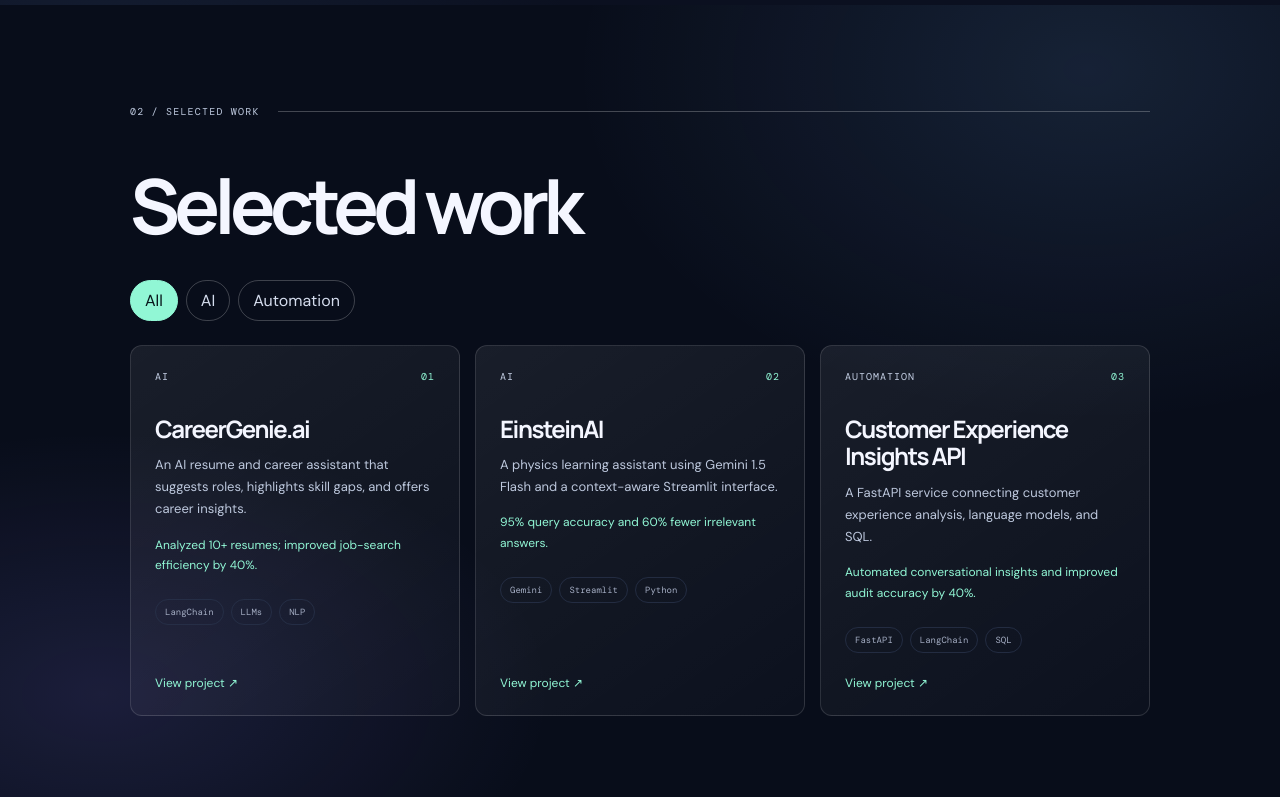
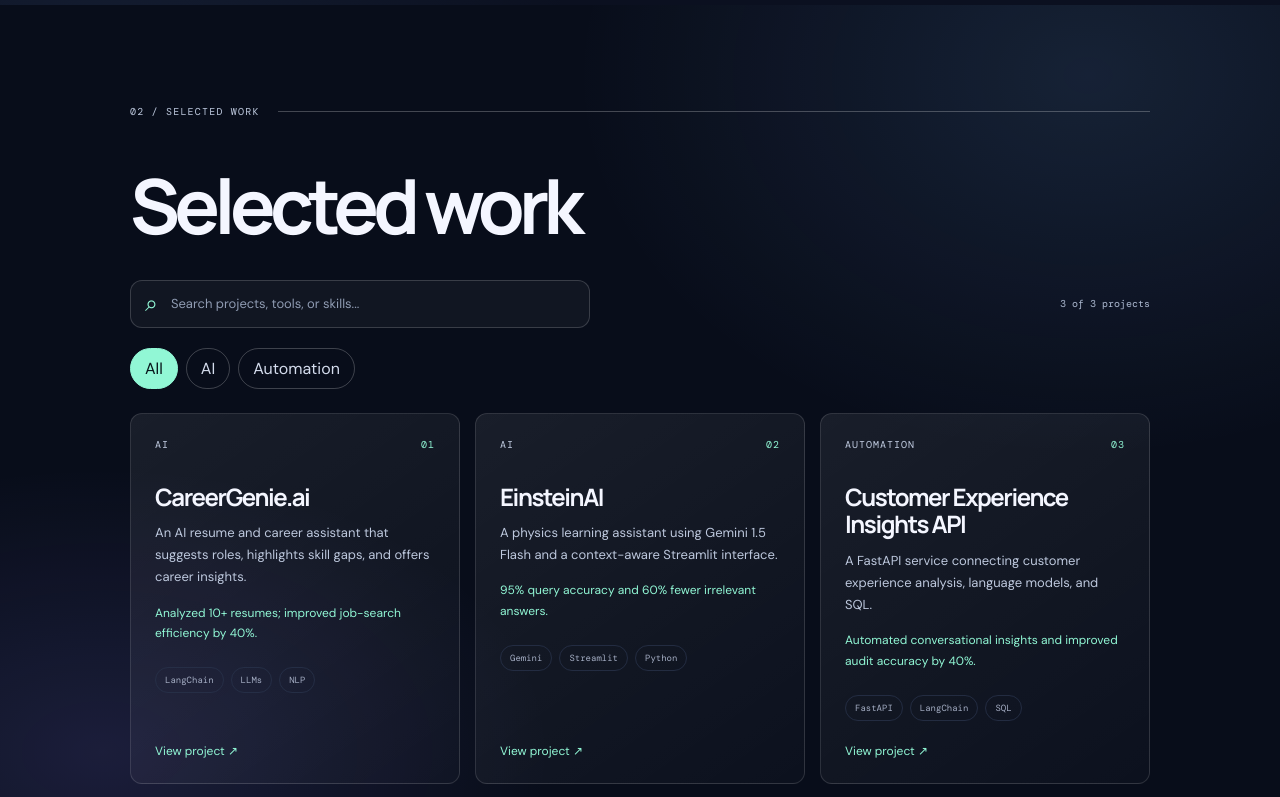
Before and after one commit to Srish0218/My_Portfolio, a React app in the folder frontend/: page / in a window 1280 px wide. Shown: the part 1447-2244 px from the top of the page. Built offline with nearby package versions, Linux system fonts and the light colour scheme; the HTML template or start-up script is replaced by a standard one.

Commit message:
commit to display

```diff
--- a/frontend/src/App.css
+++ b/frontend/src/App.css
@@ -1443,3 +1443,88 @@
     transform: none;
   }
 }
+
+.project-search-row {
+  display: flex;
+  align-items: center;
+  justify-content: space-between;
+  gap: 16px;
+  margin-bottom: 20px;
+}
+
+.project-search {
+  width: min(100%, 460px);
+  min-height: 48px;
+  padding: 0 14px;
+  display: flex;
+  align-items: center;
+  gap: 11px;
+  border: 1px solid rgb(255 255 255 / 17%);
+  border-radius: 12px;
+  color: var(--lime);
+  background: rgb(255 255 255 / 4%);
+  transition:
+    border-color 200ms ease,
+    box-shadow 200ms ease,
+    background 200ms ease;
+}
+
+.project-search:focus-within {
+  border-color: rgb(145 247 213 / 65%);
+  background: rgb(255 255 255 / 7%);
+  box-shadow: 0 0 0 4px rgb(145 247 213 / 8%);
+}
+
+.project-search > span {
+  font-size: 23px;
+  line-height: 1;
+}
+
+.project-search input {
+  width: 100%;
+  border: 0;
+  outline: 0;
+  color: #f4f6ff;
+  background: transparent;
+  font: 13px "DM Sans", sans-serif;
+}
+
+.project-search input::placeholder {
+  color: #8f9bb2;
+}
+
+.project-search button {
+  padding: 6px 8px;
+  border: 0;
+  color: var(--lime);
+  background: transparent;
+  font-size: 11px;
+  cursor: pointer;
+}
+
+.project-count {
+  color: #aebbd2;
+  font: 10px var(--mono);
+  white-space: nowrap;
+}
+
+.empty-projects {
+  grid-column: 1 / -1;
+  margin: 0;
+  padding: 35px 20px;
+  border: 1px dashed rgb(255 255 255 / 20%);
+  border-radius: 12px;
+  color: #bdc8dd;
+  text-align: center;
+}
+
+@media (max-width: 600px) {
+  .project-search-row {
+    align-items: flex-start;
+    flex-direction: column;
+  }
+
+  .project-search {
+    width: 100%;
+  }
+}
--- a/frontend/src/App.jsx
+++ b/frontend/src/App.jsx
@@ -1,23 +1,24 @@
 import { useEffect, useState } from "react";
 import "./App.css";
 
-const API_URL = "/portfolio.json";
+const DATA_URL = "/portfolio.json";
+
 function App() {
   const [profile, setProfile] = useState(null);
-  const [apiError, setApiError] = useState("");
+  const [loadError, setLoadError] = useState("");
   const [activeFilter, setActiveFilter] = useState("All");
+  const [projectSearch, setProjectSearch] = useState("");
   const [menuOpen, setMenuOpen] = useState(false);
-  const [lightTheme, setLightTheme] = useState(false);
   const [scrollProgress, setScrollProgress] = useState(0);
   const [showTopButton, setShowTopButton] = useState(false);
 
   useEffect(() => {
     let isMounted = true;
 
-    fetch(API_URL)
+    fetch(DATA_URL)
       .then((response) => {
         if (!response.ok) {
-          throw new Error("Portfolio request failed");
+          throw new Error("Could not load portfolio.json");
         }
         return response.json();
       })
@@ -26,8 +27,8 @@
       })
       .catch(() => {
         if (isMounted) {
-          setApiError(
-            "Could not load the portfolio. Check that the Python API is running.",
+          setLoadError(
+            "Could not load portfolio data. Check that frontend/public/portfolio.json exists and contains valid JSON.",
           );
         }
       });
@@ -97,24 +98,22 @@
     }
 
     document.addEventListener("click", showClickRipple);
-
     return () => document.removeEventListener("click", showClickRipple);
   }, []);
 
   useEffect(() => {
-    document.body.classList.toggle("light-theme", lightTheme);
+    function closeMenuOnEscape(event) {
+      if (event.key === "Escape") setMenuOpen(false);
+    }
 
-    return () => document.body.classList.remove("light-theme");
-  }, [lightTheme]);
+    document.addEventListener("keydown", closeMenuOnEscape);
+    return () => document.removeEventListener("keydown", closeMenuOnEscape);
+  }, []);
 
-  if (apiError) {
+  if (loadError) {
     return (
       <main className="app-message">
-        <p>{apiError}</p>
-        <p>
-          Start your backend, then refresh this page. The API address is{" "}
-          <code>{API_URL}</code>.
-        </p>
+        <p>{loadError}</p>
       </main>
     );
   }
@@ -144,21 +143,35 @@
     ...new Set(projects.map((project) => project.type).filter(Boolean)),
   ];
 
-  const visibleProjects =
-    activeFilter === "All"
-      ? projects
-      : projects.filter((project) => project.type === activeFilter);
+  const searchTerm = projectSearch.trim().toLowerCase();
+
+  const visibleProjects = projects.filter((project) => {
+    const matchesFilter =
+      activeFilter === "All" || project.type === activeFilter;
+
+    const searchableText = [
+      project.title,
+      project.type,
+      project.description,
+      project.result,
+      ...(project.tools || []),
+    ]
+      .filter(Boolean)
+      .join(" ")
+      .toLowerCase();
+
+    return matchesFilter && searchableText.includes(searchTerm);
+  });
 
   function closeMenu() {
     setMenuOpen(false);
   }
 
-function sectionTitle(key, fallback) {
+  function getSectionLabel(key, fallback) {
     const section = sections[key];
 
     if (typeof section === "string") return section;
 
-  // Your JSON labels look like "03 / EXPERIENCE".
     if (section?.label) {
       return section.label.split("/").slice(1).join("/").trim();
     }
@@ -166,8 +179,20 @@
     return fallback;
   }
 
+  function getEmailUrl(email) {
+    if (!email) return "";
+    return email.startsWith("mailto:") ? email : `mailto:${email}`;
+  }
+
+  const contactLinks =
+    ui.contact?.socialLinks || [
+      { key: "email", label: "Email" },
+      { key: "linkedin", label: "LinkedIn" },
+      { key: "github", label: "GitHub" },
+    ];
+
   return (
-    <div className={`site-shell${lightTheme ? " light-theme" : ""}`}>
+    <div className="site-shell">
       <div
         className="scroll-progress"
         style={{ transform: `scaleX(${scrollProgress / 100})` }}
@@ -204,15 +229,6 @@
           <a className="nav-contact" href="#contact" onClick={closeMenu}>
             {ui.navigationContact || "Contact"} <span aria-hidden="true">↗</span>
           </a>
-
-          <button
-            className="theme-toggle"
-            type="button"
-            onClick={() => setLightTheme((current) => !current)}
-            aria-label={lightTheme ? "Switch to dark theme" : "Switch to light theme"}
-          >
-            {lightTheme ? "☾" : "☼"}
-          </button>
         </nav>
       </header>
 
@@ -233,7 +249,7 @@
 
             <div className="hero-actions">
               <a className="button button-primary" href="#projects">
-                {ui.hero?.primaryButton || "Explore my work"} <span>↓</span>
+                {ui.hero?.projectsButton || "Explore my work"}
               </a>
 
               {links.resume && (
@@ -243,7 +259,7 @@
                   target="_blank"
                   rel="noreferrer"
                 >
-                  {ui.hero?.resumeButton || "View résumé"} <span>↗</span>
+                  {ui.hero?.resumeButton || "View Resume"}
                 </a>
               )}
             </div>
@@ -277,9 +293,10 @@
         <section className="content-section about-section" id="about">
           <SectionHeading
             number="01"
-            label={sectionTitle("about", "About")}
+            label={getSectionLabel("about", "About")}
             title="Curious about data. Focused on useful outcomes."
           />
+
           <div className="about-content reveal">
             <p>{profile.about}</p>
             <div className="about-links">
@@ -294,7 +311,7 @@
                 </a>
               )}
               {links.email && (
-                <a href={links.email}>
+                <a href={getEmailUrl(links.email)}>
                   Email <span>↗</span>
                 </a>
               )}
@@ -305,9 +322,35 @@
         <section className="content-section projects-section" id="projects">
           <SectionHeading
             number="02"
-            label={sectionTitle("projects", "Projects")}
+            label={getSectionLabel("projects", "Projects")}
             title="Selected work"
           />
+
+          <div className="project-search-row">
+            <label className="project-search">
+              <span aria-hidden="true">⌕</span>
+              <input
+                type="search"
+                value={projectSearch}
+                onChange={(event) => setProjectSearch(event.target.value)}
+                placeholder="Search projects, tools, or skills..."
+                aria-label="Search projects"
+              />
+              {projectSearch && (
+                <button
+                  type="button"
+                  onClick={() => setProjectSearch("")}
+                  aria-label="Clear project search"
+                >
+                  Clear
+                </button>
+              )}
+            </label>
+
+            <span className="project-count">
+              {visibleProjects.length} of {projects.length} projects
+            </span>
+          </div>
 
           <div className="project-filters" aria-label="Filter projects">
             {filters.map((filter) => (
@@ -366,13 +409,19 @@
                 )}
               </article>
             ))}
+
+            {visibleProjects.length === 0 && (
+              <p className="empty-projects">
+                No projects match “{projectSearch}”. Try another search.
+              </p>
+            )}
           </div>
         </section>
 
         <section className="content-section experience-section" id="experience">
           <SectionHeading
             number="03"
-            label={sectionTitle("experience", "Experience")}
+            label={getSectionLabel("experience", "Experience")}
             title="Where I’ve made a difference."
           />
 
@@ -399,10 +448,13 @@
         </section>
 
         {profile.achievement && (
-          <section className="content-section achievement-section" id="achievement">
+          <section
+            className="content-section achievement-section"
+            id="achievement"
+          >
             <SectionHeading
               number="04"
-              label={sectionTitle("achievement", "Achievement")}
+              label={getSectionLabel("achievement", "Achievement")}
               title="A moment worth celebrating."
             />
 
@@ -410,9 +462,11 @@
               <span className="achievement-badge">✦ Recognition</span>
               <p className="achievement-award">{profile.achievement.award}</p>
               <h3>{profile.achievement.title}</h3>
+
               {profile.achievement.project && (
                 <p>{profile.achievement.project}</p>
               )}
+
               {profile.achievement.description && (
                 <p>{profile.achievement.description}</p>
               )}
@@ -423,7 +477,7 @@
         <section className="content-section skills-section" id="skills">
           <SectionHeading
             number="05"
-            label={sectionTitle("skills", "Skills")}
+            label={getSectionLabel("skills", "Skills")}
             title="Tools I work with"
           />
 
@@ -450,7 +504,7 @@
         <section className="content-section education-section" id="education">
           <SectionHeading
             number="06"
-            label={sectionTitle("education", "Education")}
+            label={getSectionLabel("education", "Education")}
             title="Learning that shaped my work"
           />
 
@@ -479,7 +533,8 @@
             <span className="contact-orb" aria-hidden="true" />
 
             <p className="eyebrow">
-      {ui.contact?.intro || "HAVE A QUESTION OR AN INTERESTING DATA CHALLENGE?"}
+              {ui.contact?.intro ||
+                "HAVE A QUESTION OR AN INTERESTING DATA CHALLENGE?"}
             </p>
 
             <h2>
@@ -493,25 +548,24 @@
             </p>
 
             {links.email && (
-      <a className="button button-primary contact-email" href={`mailto:${links.email.replace(/^mailto:/, "")}`}>
+              <a
+                className="button button-primary contact-email"
+                href={getEmailUrl(links.email)}
+              >
                 {ui.contact?.emailButton || "Email me"} <span>↗</span>
               </a>
             )}
 
             <div className="contact-socials">
-      {(ui.contact?.socialLinks || [
-        { key: "email", label: "Email" },
-        { key: "linkedin", label: "LinkedIn" },
-        { key: "github", label: "GitHub" },
-      ]).map((item) => {
+              {contactLinks.map((item) => {
                 const href =
                   item.key === "email"
-            ? links.email
-              ? `mailto:${links.email.replace(/^mailto:/, "")}`
-              : ""
+                    ? getEmailUrl(links.email)
                     : links[item.key];
 
-        return href ? (
+                if (!href) return null;
+
+                return (
                   <a
                     className="contact-social-link"
                     href={href}
@@ -521,7 +575,7 @@
                   >
                     {item.label} <span aria-hidden="true">↗</span>
                   </a>
-        ) : null;
+                );
               })}
             </div>
           </div>
@@ -529,7 +583,9 @@
       </main>
 
       <footer className="site-footer">
-        <span>© {new Date().getFullYear()} {profile.name}</span>
+        <span>
+          © {new Date().getFullYear()} {profile.name}
+        </span>
         <span>{branding.subtitle || "DATA · AI · AUTOMATION"}</span>
         {links.github && (
           <a href={links.github} target="_blank" rel="noreferrer">
@@ -556,7 +612,9 @@
   return (
     <div className="section-heading reveal">
       <div className="section-kicker">
-        <span>{number} / {label}</span>
+        <span>
+          {number} / {label}
+        </span>
         <i />
       </div>
       <h2>{title}</h2>
```
Lines whose indentation alone changed are shown as unchanged.
